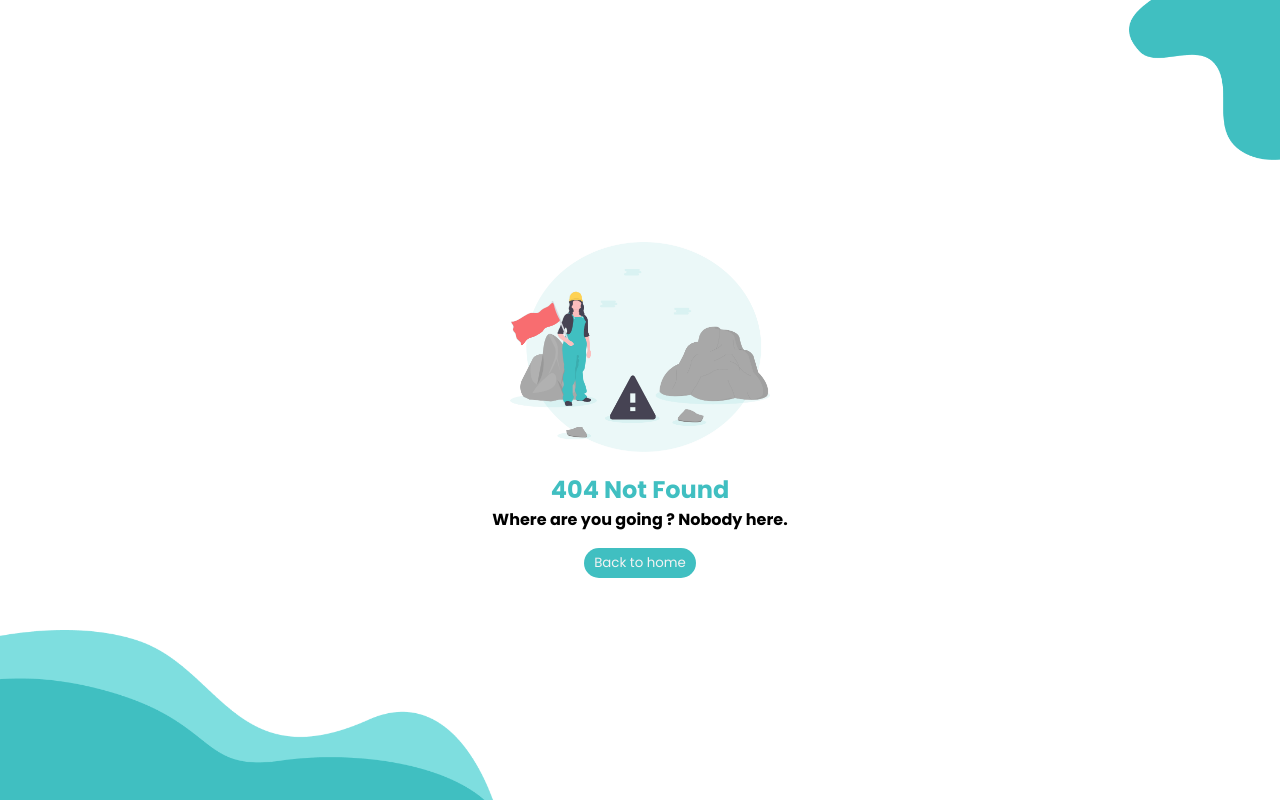
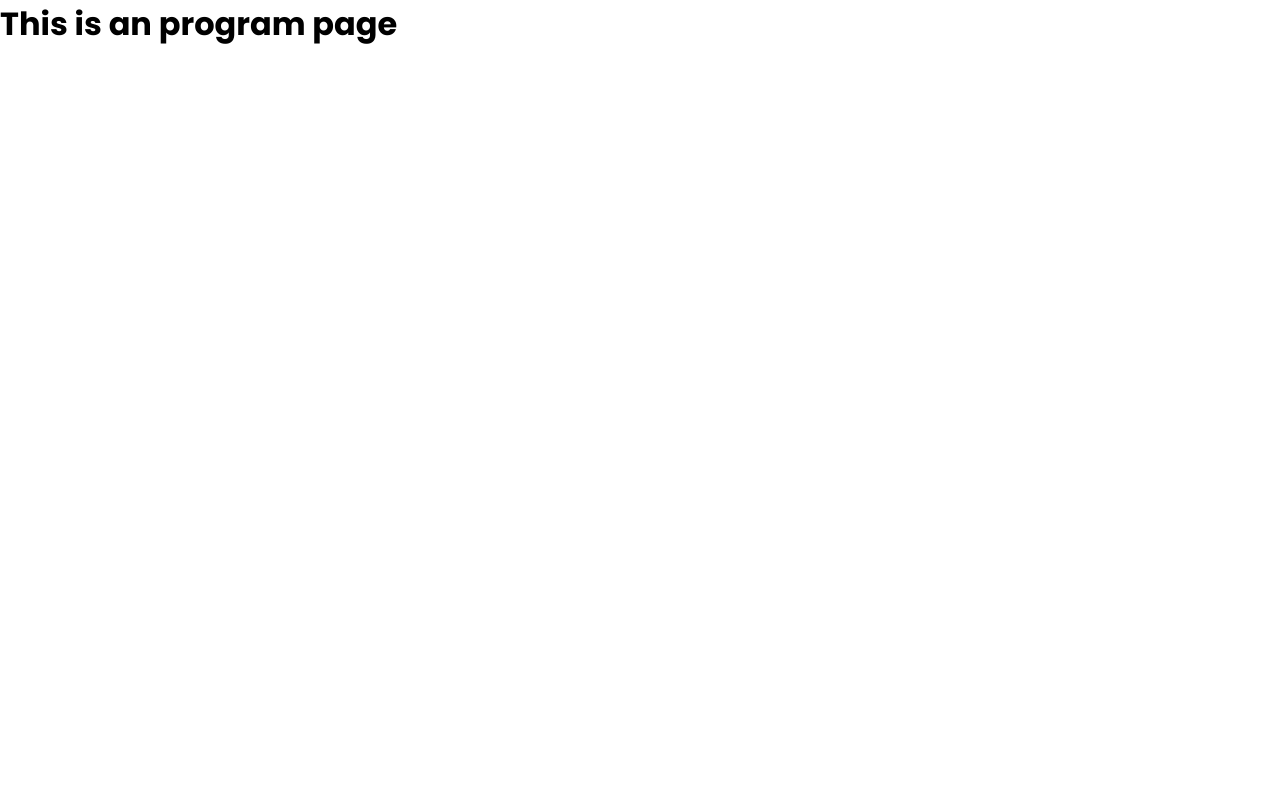
Before and after one commit to butterchoco/halaqah-quran-online-frontend, a Vue app: page /program in a window 1280 px wide. Before the commit this address had no page. Built offline with nearby package versions, Linux system fonts and the light colour scheme.

Commit message:
[GREEN] Added Home, About, Program Route

```diff
--- a/src/router/index.ts
+++ b/src/router/index.ts
@@ -1,6 +1,8 @@
 import Vue from "vue";
 import VueRouter from "vue-router";
-import Maintenance from "@/views/Maintenance.vue";
+import Home from "@/views/Home.vue";
+import About from "@/views/About.vue";
+import Program from "@/views/Program.vue";
 import NotFound from "@/views/NotFound.vue";
 
 Vue.use(VueRouter);
@@ -8,22 +10,23 @@ Vue.use(VueRouter);
 const routes = [
   {
     path: "*",
-    name: "Home",
+    name: "NotFound",
     component: NotFound
   },
   {
     path: "/",
     name: "Home",
-    component: Maintenance
+    component: Home
   },
   {
     path: "/about",
     name: "About",
-    // route level code-splitting
-    // this generates a separate chunk (about.[hash].js) for this route
-    // which is lazy-loaded when the route is visited.
-    component: () =>
-      import(/* webpackChunkName: "about" */ "../views/About.vue")
+    component: About
+  },
+  {
+    path: "/program",
+    name: "Program",
+    component: Program
   }
 ];
 
--- /dev/null
+++ b/src/views/Program.vue
@@ -0,0 +1,5 @@
+<template>
+  <div class="program">
+    <h1>This is an program page</h1>
+  </div>
+</template>
```
